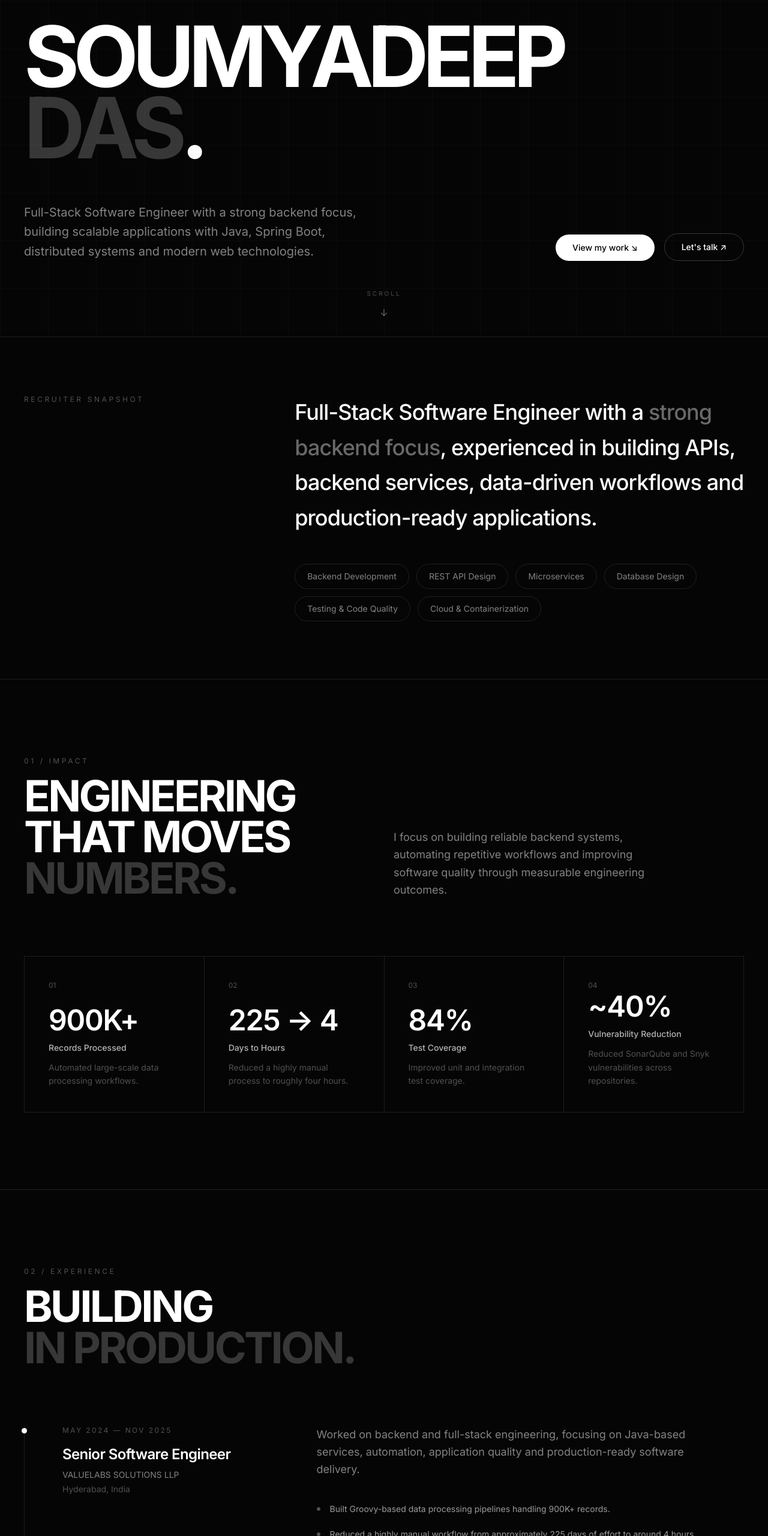
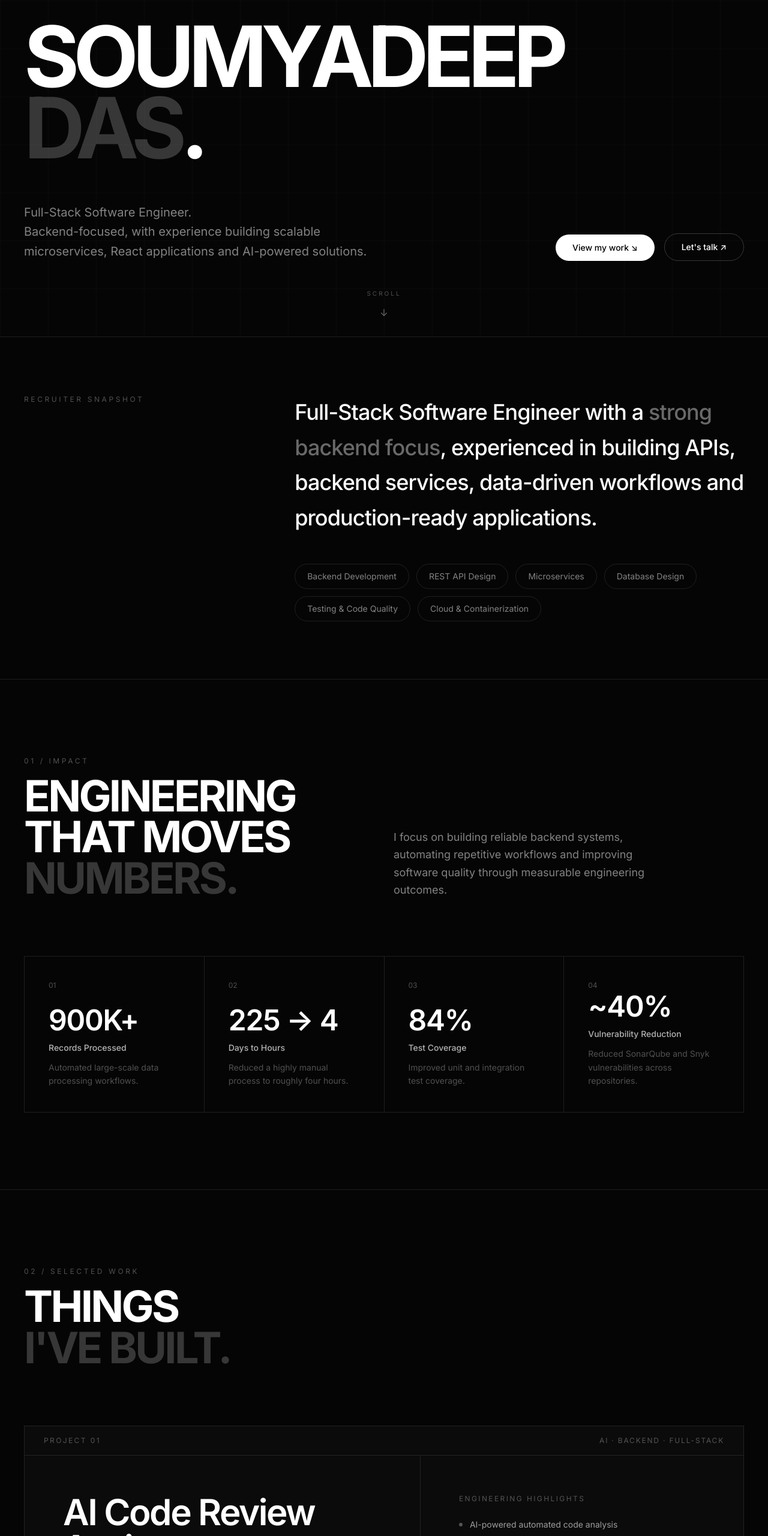
Before and after one commit to soumyadeep6845/soumyadeep-portfolio, a React (Vite) app: page / in a window 1280 px wide. Shown: the part 239-2800 px from the top of the page at 60% size. Built offline with nearby package versions, Linux system fonts and the light colour scheme.

Commit message:
added resume, modified real links

```diff
--- a/src/App.tsx
+++ b/src/App.tsx
@@ -6,6 +6,7 @@ import Experience from "./components/Experience";
 import Projects from "./components/Projects";
 import Skills from "./components/Skills";
 import About from "./components/About";
+import Contact from "./components/Contact";
 
 function App() {
   return (
@@ -18,13 +19,15 @@ function App() {
 
       <Impact />
 
+      <Projects />
+
       <Experience />
-
-      <Projects />
 
       <Skills />
 
       <About />
+
+      <Contact />
     </main>
   );
 }
--- a/src/components/Contact.tsx
+++ b/src/components/Contact.tsx
@@ -0,0 +1,103 @@
+import { motion } from "framer-motion";
+
+function Contact() {
+  return (
+    <section
+      id="contact"
+      className="border-t border-white/10 px-6 py-32 lg:px-10"
+    >
+      <div className="mx-auto max-w-7xl">
+        {/* Header */}
+        <motion.div
+          initial={{ opacity: 0, y: 40 }}
+          whileInView={{ opacity: 1, y: 0 }}
+          viewport={{ once: true, margin: "-100px" }}
+          transition={{ duration: 0.8 }}
+        >
+          <p className="mb-8 text-xs uppercase tracking-[0.3em] text-white/30">
+            06 / Get In Touch
+          </p>
+
+          <h2 className="max-w-5xl text-[clamp(4rem,10vw,9rem)] font-bold leading-[0.85] tracking-[-0.07em]">
+            LET'S BUILD
+            <br />
+            <span className="text-white/20">SOMETHING</span>
+            <br />
+            USEFUL<span className="text-white">.</span>
+          </h2>
+        </motion.div>
+
+        {/* CTA */}
+        <div className="mt-20 grid gap-12 border-t border-white/10 pt-10 md:grid-cols-2">
+          <motion.div
+            initial={{ opacity: 0, y: 25 }}
+            whileInView={{ opacity: 1, y: 0 }}
+            viewport={{ once: true }}
+            transition={{ duration: 0.6, delay: 0.15 }}
+          >
+            <p className="max-w-lg text-lg leading-relaxed text-white/50 md:text-xl">
+              Open to software engineering opportunities, challenging technical
+              problems and teams building products that matter.
+            </p>
+          </motion.div>
+
+          <motion.div
+            initial={{ opacity: 0, y: 25 }}
+            whileInView={{ opacity: 1, y: 0 }}
+            viewport={{ once: true }}
+            transition={{ duration: 0.6, delay: 0.25 }}
+            className="flex flex-col items-start md:items-end"
+          >
+            <a
+              href="mailto:soumyadeep.dbsslg@gmail.com"
+              className="group inline-flex items-center gap-4 rounded-full bg-white px-7 py-4 text-sm font-medium text-black transition-transform duration-300 hover:scale-105"
+            >
+              Email Me
+              <span className="transition-transform duration-300 group-hover:translate-x-1 group-hover:-translate-y-1">
+                ↗
+              </span>
+            </a>
+
+            <div className="mt-8 flex gap-6">
+              <a
+                href="https://www.linkedin.com/in/soumya0021/"
+                target="_blank"
+                rel="noopener noreferrer"
+                className="text-sm text-white/40 transition-colors hover:text-white"
+              >
+                LinkedIn ↗
+              </a>
+
+              <a
+                href="https://github.com/soumyadeep6845"
+                target="_blank"
+                rel="noopener noreferrer"
+                className="text-sm text-white/40 transition-colors hover:text-white"
+              >
+                GitHub ↗
+              </a>
+            </div>
+          </motion.div>
+        </div>
+
+        {/* Footer */}
+        <footer className="mt-32 border-t border-white/10 pt-8">
+          <div className="flex flex-col justify-between gap-6 text-xs text-white/25 md:flex-row">
+            <div>
+              <span className="font-medium text-white/50">SOUMYADEEP DAS</span>
+              <span className="mx-2">·</span>
+              Full-Stack Software Engineer
+            </div>
+
+            <div className="flex gap-6">
+              <span>Built with React + TypeScript</span>
+              <span>© 2026</span>
+            </div>
+          </div>
+        </footer>
+      </div>
+    </section>
+  );
+}
+
+export default Contact;
--- a/src/components/Experience.tsx
+++ b/src/components/Experience.tsx
@@ -43,15 +43,15 @@ const experiences = [
   },
   {
     period: "JAN 2022 — APR 2022",
-    role: "Software Developer Intern",
-    company: "HighRadius",
+    role: "Software Developer",
+    company: "HighRadius · Internship",
     location: "Bhubaneswar, Odisha · Remote",
     description:
-      "Completed an intensive 10-week training program focused on building a comprehensive full-stack B2B invoice application.",
+      "Completed the Highway to HighRadius Internship Program, building and deploying an AI-enabled Fintech B2B cloud application as a full-stack web-based product.",
     achievements: [
-      "Developed a full-stack B2B invoice application as part of an intensive product development program.",
-      "Worked with Java, JDBC, React.js, HTML and CSS to build application functionality across the stack.",
-      "Integrated machine learning models with the application to support intelligent invoice-processing capabilities.",
+      "Built and deployed an AI-enabled Fintech B2B cloud application.",
+      "Worked across the full-stack product development lifecycle, including user requirements, user experience and application design.",
+      "Developed data models and machine learning models alongside UI components and backend design.",
     ],
     technologies: [
       "Java",
@@ -81,7 +81,7 @@ function Experience() {
           className="mb-24"
         >
           <p className="mb-4 text-xs uppercase tracking-[0.3em] text-white/30">
-            02 / Experience
+            03 / Experience
           </p>
 
           <h2 className="max-w-4xl text-5xl font-bold leading-[0.95] tracking-[-0.05em] md:text-7xl">
--- a/src/components/Hero.tsx
+++ b/src/components/Hero.tsx
@@ -19,7 +19,6 @@ function Hero() {
       </div>
 
       <div className="relative mx-auto w-full max-w-7xl">
-
         {/* Status */}
         <motion.div
           initial={{ opacity: 0, y: 15 }}
@@ -36,7 +35,6 @@ function Hero() {
 
         {/* Main heading */}
         <div className="max-w-5xl">
-
           <motion.h1
             initial={{ opacity: 0, y: 40 }}
             animate={{ opacity: 1, y: 0 }}
@@ -54,21 +52,19 @@ function Hero() {
           >
             DAS<span className="text-white">.</span>
           </motion.h1>
-
         </div>
 
         {/* Bottom information */}
         <div className="mt-16 grid gap-10 md:grid-cols-2">
-
           <motion.p
             initial={{ opacity: 0, y: 20 }}
             animate={{ opacity: 1, y: 0 }}
             transition={{ duration: 0.6, delay: 0.7 }}
             className="max-w-xl text-lg leading-relaxed text-white/50 md:text-xl"
           >
-            Full-Stack Software Engineer with a strong backend focus,
-            building scalable applications with Java, Spring Boot,
-            distributed systems and modern web technologies.
+            Full-Stack Software Engineer. <br />
+            Backend-focused, with experience building scalable microservices,
+            React applications and AI-powered solutions.
           </motion.p>
 
           <motion.div
@@ -91,9 +87,7 @@ function Hero() {
               Let's talk ↗
             </a>
           </motion.div>
-
         </div>
-
       </div>
 
       {/* Scroll indicator */}
@@ -120,7 +114,6 @@ function Hero() {
           </motion.div>
         </div>
       </motion.div>
-
     </section>
   );
 }
--- a/src/components/Projects.tsx
+++ b/src/components/Projects.tsx
@@ -7,9 +7,9 @@ const projects = [
     name: "AI Code Review Assistant",
     category: "AI · BACKEND · FULL-STACK",
     description:
-      "An AI-powered code review platform that analyzes source code and generates structured feedback, with caching and asynchronous processing designed to reduce repeated AI API calls and improve scalability.",
+      "An AI-powered code review platform that analyzes source code, generates automated review feedback, and provides secure role-based access through REST APIs.",
     problem:
-      "Automating repetitive code-review feedback while keeping API usage efficient and the review workflow responsive.",
+      "Automating repetitive code-review feedback while providing a secure and responsive developer experience.",
     stack: [
       "Java 17",
       "Spring Boot",
@@ -17,56 +17,48 @@ const projects = [
       "TypeScript",
       "MySQL",
       "Redis",
-      "Kafka",
       "Docker",
+      "JUnit",
+      "Mockito",
       "JWT",
-      "AWS",
     ],
     highlights: [
       "AI-powered automated code analysis",
-      "Redis-based review caching",
-      "Kafka-based asynchronous processing",
-      "JWT authentication with Spring Security",
-      "Dockerized application architecture",
+      "JWT authentication and authorization with Spring Security",
+      "Redis caching for generated review results",
+      "Responsive React UI with CodeMirror",
+      "Dockerized microservices architecture",
     ],
-    github: "#",
-    demo: "#",
+    github: "https://github.com/soumyadeep6845/code-review-assistant-backend",
+    demo: "https://youtu.be/KdJRcu-eE5Y?si=bly3o9mi56yKppkr",
   },
+
   {
     number: "02",
     featured: false,
     name: "YouTube Playlist Tracker",
     category: "FULL-STACK · API · DATA",
     description:
-      "A full-stack application that integrates with the YouTube API to track and organize playlist information through a Spring Boot backend and React frontend.",
+      "A full-stack application built around the YouTube API to retrieve, manage and interact with playlist information through a Spring Boot backend and React frontend.",
     problem:
       "Making playlist information easier to retrieve, organize and interact with through a dedicated application.",
-    stack: [
-      "Java",
-      "Spring Boot",
-      "React",
-      "MySQL",
-      "YouTube API",
-    ],
+    stack: ["Java", "Spring Boot", "React", "MySQL", "YouTube API"],
     highlights: [
       "Spring Boot REST backend",
       "YouTube API integration",
       "React-based frontend",
       "MySQL persistence",
     ],
-    github: "#",
-    demo: "#",
+    github:
+      "https://github.com/soumyadeep6845/youtube-playlist-tracker-backend",
+    demo: "https://github.com/soumyadeep6845/youtube-playlist-tracker-backend",
   },
 ];
 
 function Projects() {
   return (
-    <section
-      id="work"
-      className="border-t border-white/10 px-6 py-32 lg:px-10"
-    >
+    <section id="work" className="border-t border-white/10 px-6 py-32 lg:px-10">
       <div className="mx-auto max-w-7xl">
-
         {/* Header */}
         <motion.div
           initial={{ opacity: 0, y: 30 }}
@@ -76,7 +68,7 @@ function Projects() {
           className="mb-24"
         >
           <p className="mb-4 text-xs uppercase tracking-[0.3em] text-white/30">
-            03 / Selected Work
+            02 / Selected Work
           </p>
 
           <h2 className="max-w-4xl text-5xl font-bold leading-[0.95] tracking-[-0.05em] md:text-7xl">
@@ -88,7 +80,6 @@ function Projects() {
 
         {/* Projects */}
         <div className="space-y-16">
-
           {projects.map((project, index) => (
             <motion.article
               key={project.name}
@@ -103,12 +94,9 @@ function Projects() {
             >
               <div
                 className={`overflow-hidden border border-white/10 ${
-                  project.featured
-                    ? "bg-white/[0.025]"
-                    : "bg-white/[0.015]"
+                  project.featured ? "bg-white/[0.025]" : "bg-white/[0.015]"
                 }`}
               >
-
                 {/* Project top bar */}
                 <div className="flex items-center justify-between border-b border-white/10 px-6 py-4 md:px-8">
                   <span className="text-xs tracking-[0.2em] text-white/30">
@@ -122,10 +110,8 @@ function Projects() {
 
                 {/* Project content */}
                 <div className="grid lg:grid-cols-[1.1fr_0.9fr]">
-
                   {/* Left */}
                   <div className="p-8 md:p-12 lg:p-16">
-
                     <h3
                       className={`font-semibold tracking-[-0.04em] ${
                         project.featured
@@ -175,7 +161,6 @@ function Projects() {
 
                   {/* Right */}
                   <div className="border-t border-white/10 p-8 md:p-12 lg:border-l lg:border-t-0 lg:p-16">
-
                     <div>
                       <p className="mb-6 text-xs uppercase tracking-[0.2em] text-white/30">
                         Engineering Highlights
@@ -183,10 +168,7 @@ function Projects() {
 
                       <div className="space-y-4">
                         {project.highlights.map((highlight) => (
-                          <div
-                            key={highlight}
-                            className="flex gap-3"
-                          >
+                          <div key={highlight} className="flex gap-3">
                             <span className="mt-2 h-1.5 w-1.5 shrink-0 rounded-full bg-white/30" />
 
                             <p className="text-sm leading-relaxed text-white/60">
@@ -214,15 +196,11 @@ function Projects() {
                         ))}
                       </div>
                     </div>
-
                   </div>
-
                 </div>
-
               </div>
             </motion.article>
           ))}
-
         </div>
       </div>
     </section>
```
Also changed, not shown: 1 other file (tests, documents, lock files or other folders).
